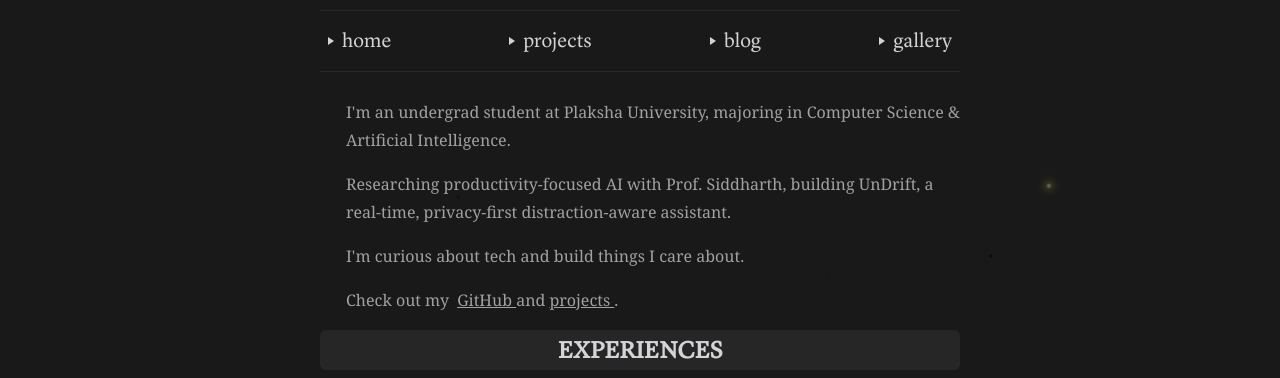
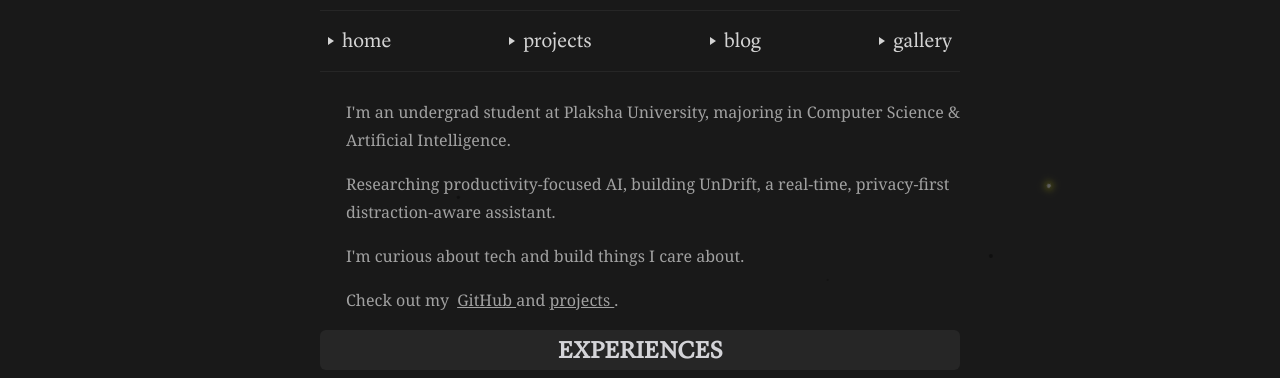
Before and after one commit to anjelica0224/anjelica.me, an Astro site: page / in a window 1280 px wide. Shown: the part 422-800 px from the top of the page. Built offline with nearby package versions, Linux system fonts and the light colour scheme; Astro itself is replaced by a stand-in of ours.

Commit message:
chore: update intro

```diff
--- a/src/components/Intro.astro
+++ b/src/components/Intro.astro
@@ -8,7 +8,7 @@ export const list = [
 
 const list2 = [
     "I'm an undergrad student at Plaksha University, majoring in Computer Science & Artificial Intelligence.",
-    "Researching productivity-focused AI with Prof. Siddharth, building UnDrift, a real-time, privacy-first distraction-aware assistant.",
+    "Researching productivity-focused AI, building UnDrift, a real-time, privacy-first distraction-aware assistant.",
     "I'm curious about tech and build things I care about.",
 ]
 
```
